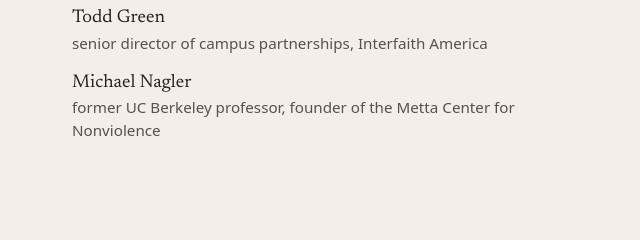
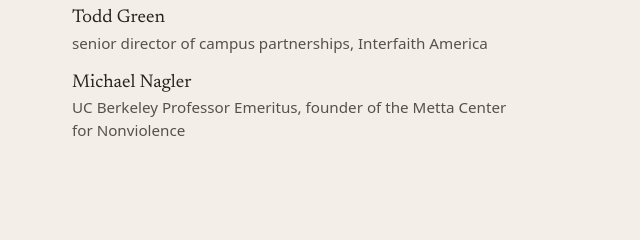
Before and after one commit to Building-CSD/building-csd.github.io, a plain HTML site: page vision.html in a window 1280 px wide. Shown: the part 4099-4339 px from the top of the page, 592-1232 px from the left. Drawn offline with Linux system fonts and the light colour scheme.

Commit message:
Vision: list Michael Nagler as UC Berkeley Professor Emeritus

```diff
--- a/vision.html
+++ b/vision.html
@@ -192,7 +192,7 @@
           <li><strong>David Presti</strong> UC Berkeley neuroscience</li>
           <li><strong>Todd Green</strong> senior director of campus partnerships, Interfaith America</li>
           <li><strong>James Baraz</strong> meditation teacher and co-founder of Spirit Rock Meditation Center</li>
-          <li><strong>Michael Nagler</strong> former UC Berkeley professor, founder of the Metta Center for Nonviolence</li>
+          <li><strong>Michael Nagler</strong> UC Berkeley Professor Emeritus, founder of the Metta Center for Nonviolence</li>
           <li><strong>Rabbi Maya Zinkow</strong> Cal Interfaith Council</li>
         </ul>
       </div>
```
